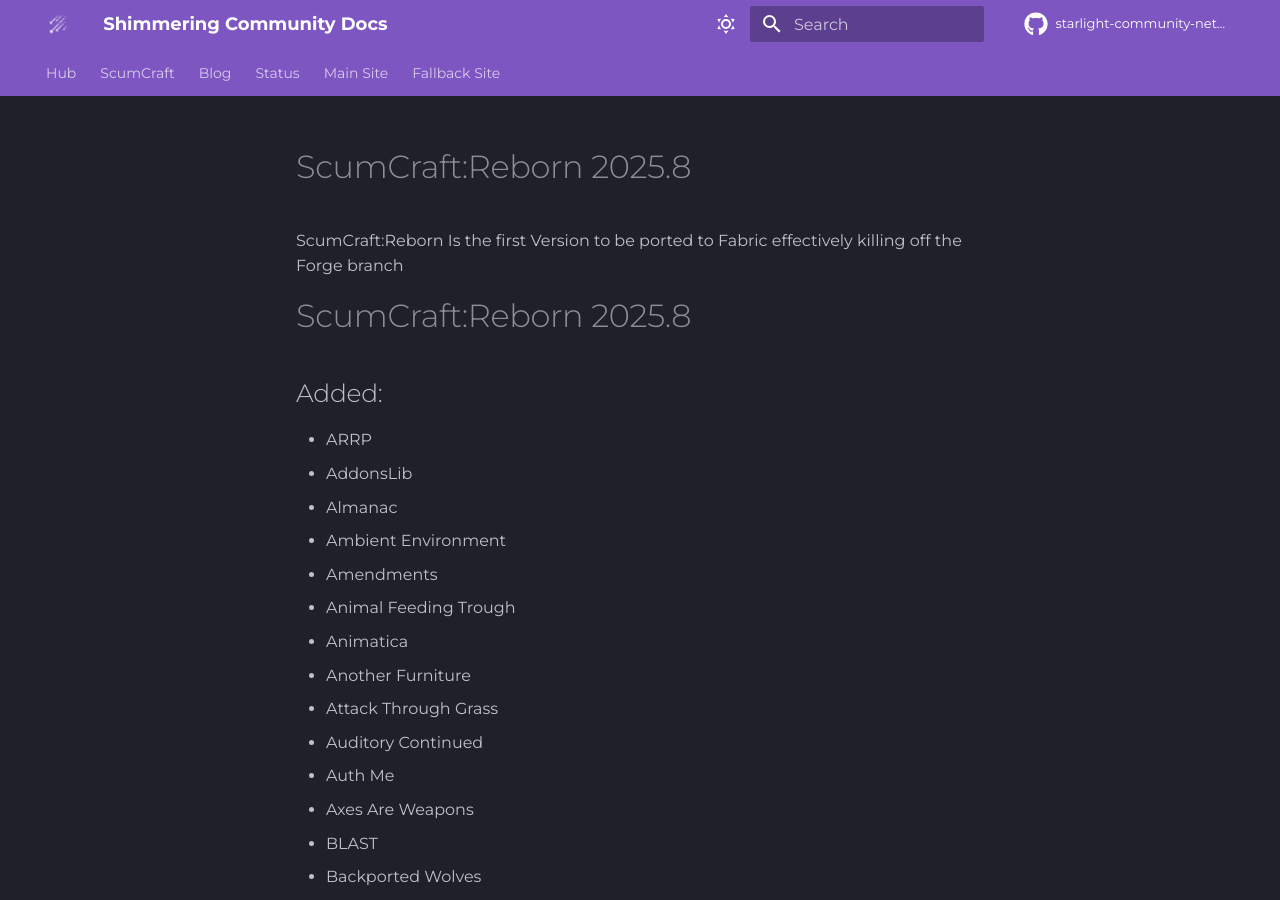
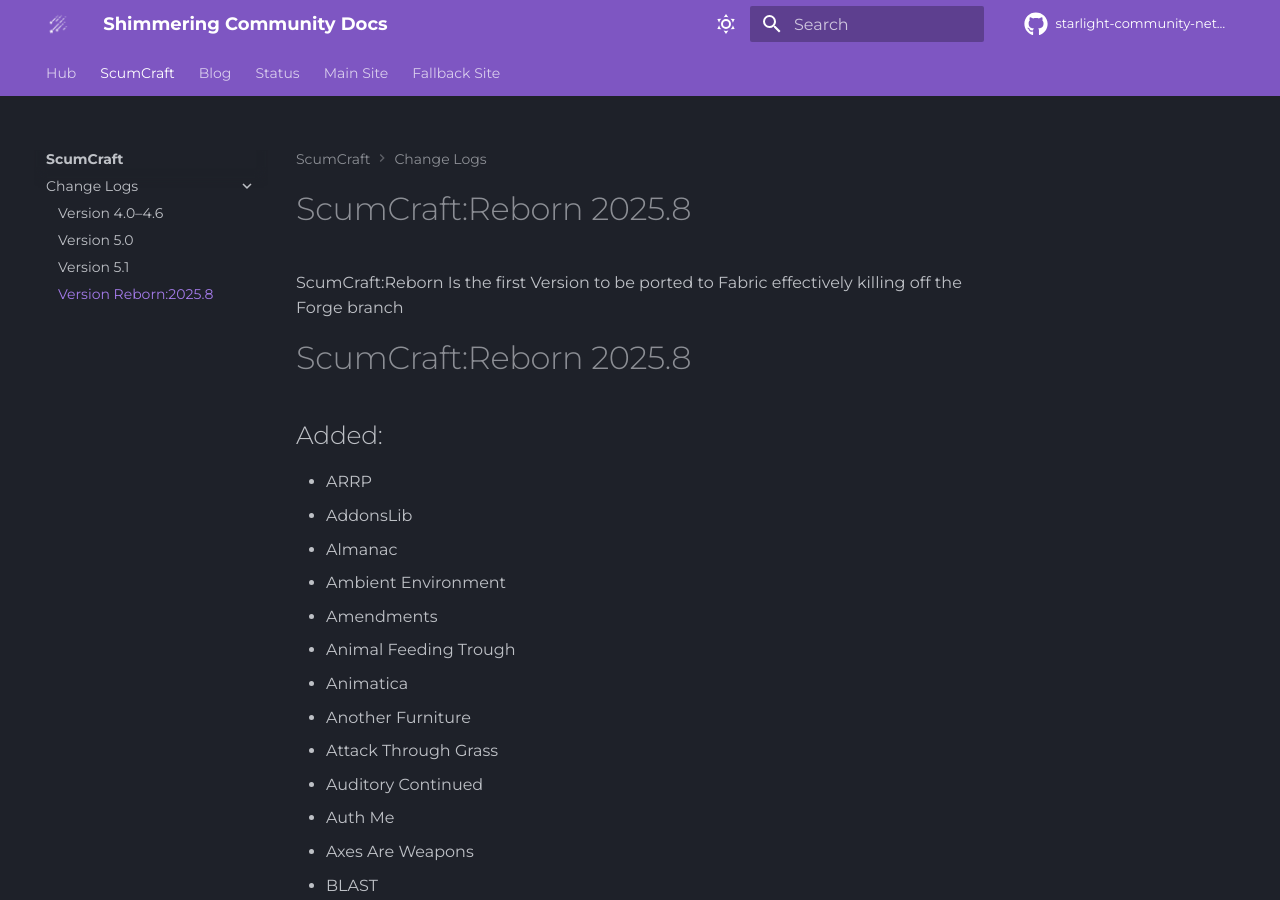
Before and after one commit to Starlight-Community-Network/SCN-Docs, an MkDocs documentation site: the page built from docs/ScumCraft/Change Logs/Version Reborn 2025.8.md, in a window 1280 px wide and 900 px high. Built offline with MkDocs 1.6.1 and Material for MkDocs 9.7.7, drawn with Linux system fonts in a browser that asks for light colours; plug-ins that fetch from the network failed and are left out; comment, search, counter and statistics services are not loaded.

Commit message:
Did some todo stuff anyways
- Renamed Version Reborn 5.1.md to Version Reborn 2025.8.md
- Made Version Reborn 2025.8 show in the menus

```diff
--- a/mkdocs.yml
+++ b/mkdocs.yml
@@ -37,7 +37,7 @@
           Version 4.0–4.6: ScumCraft/Change Logs/Version 4.0–4.6.md
           Version 5.0: ScumCraft/Change Logs/Version 5.0.md
           Version 5.1: ScumCraft/Change Logs/Version 5.1.md
-#          Version Reborn:5.1: ScumCraft/Change Logs/Version Reborn 5.1
+          Version Reborn:2025.8: ScumCraft/Change Logs/Version Reborn 2025.8.md
   - Blog:
     - blog/index.md
   - Status: https://status.starlightcommunity.network
```
Also changed, not shown: docs/ScumCraft/Change Logs/Version Reborn 2025.8.md (renamed from docs/ScumCraft/Change Logs/Version Reborn 5.1.md).
